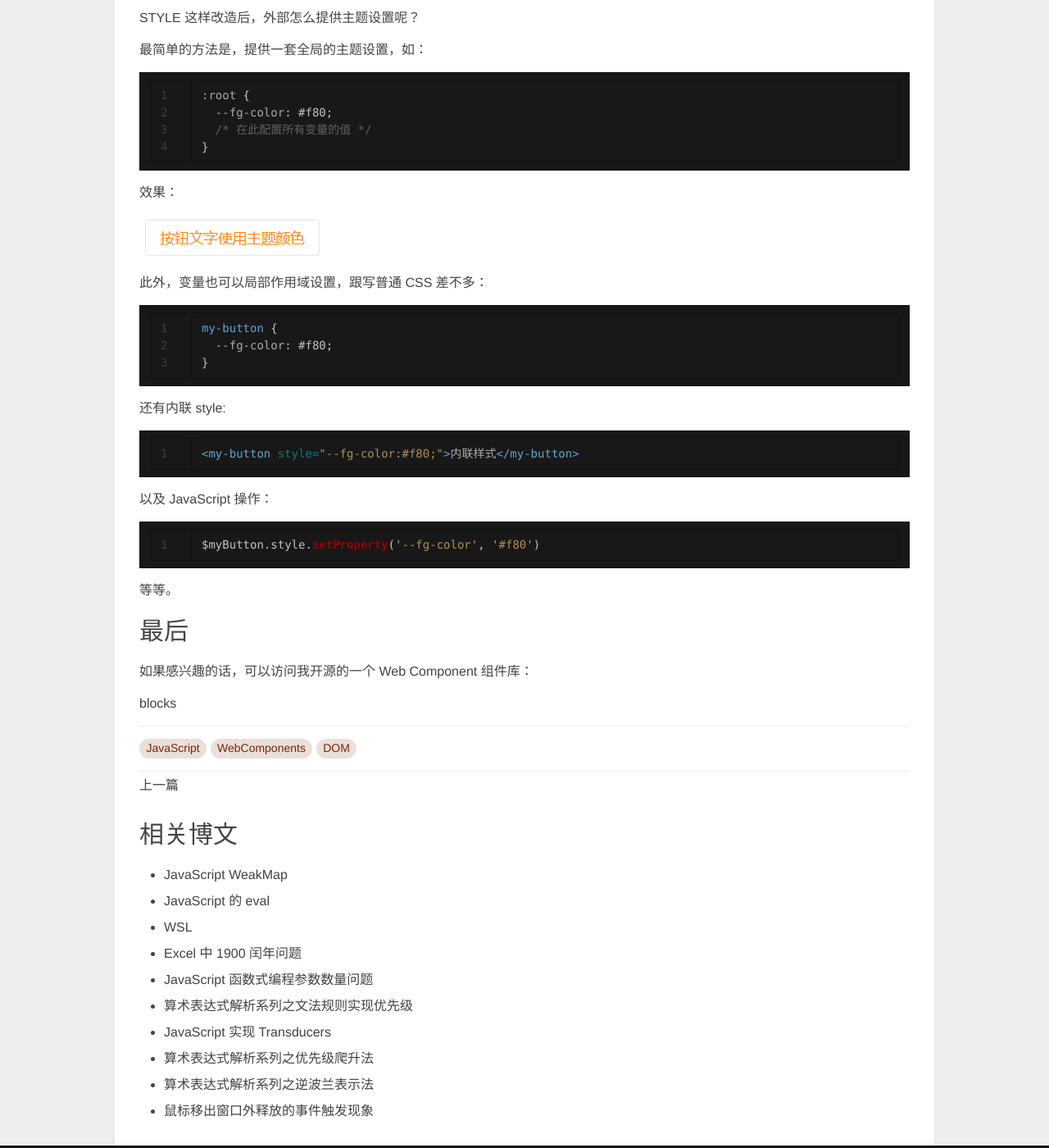
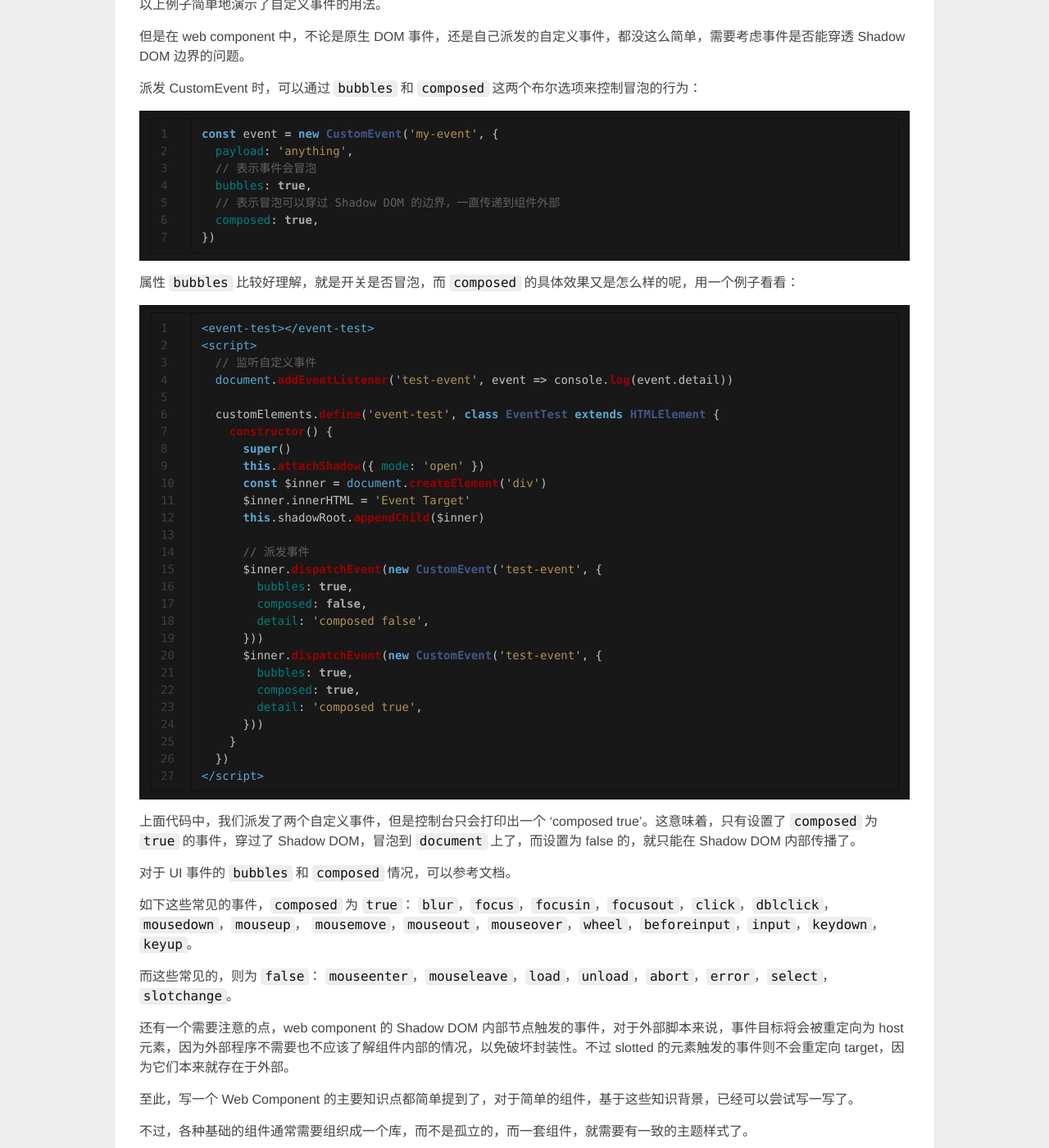
Before and after one commit to dawenci/dawenci.github.io, a Jekyll site: the page built from _posts/2019-10-16-how-to-write-a-web-component.md, in a window 1280 px wide and 1400 px high, scrolled down 9499 px. Shown: the whole window at 82% size. Built offline with Jekyll 4.4.1, drawn with Linux system fonts in a browser that asks for light colours; comment, search, counter and statistics services are not loaded; a style sheet for code colours, icons or effects is not loaded; some of the changed text lies outside the part shown.

Commit message:
Update 2019-10-16-how-to-write-a-web-component.md

````diff
--- a/_posts/2019-10-16-how-to-write-a-web-component.md
+++ b/_posts/2019-10-16-how-to-write-a-web-component.md
@@ -38,6 +38,7 @@
 
 ![](../images/2019-10-16-how-to-write-a-web-component.assets/1.png)
 
+---
 
 ## Shadow DOM
 
@@ -114,6 +115,7 @@
 
 最后，关于 `attachShadow` 的选项，也有些有用的配置，感兴趣的可以去看文档学习使用，这里只简单提下 `mode`，我们用了 `'open'` 这个值，这代表我们可以通过 JavaScript 来访问 Shadow DOM，还有个值为 `'closed'`，如果用了这个值，我们就要再组件内部自己保存对 shadow root 的引用，以便访问。
 
+---
 
 ## 生命周期钩子
 
@@ -183,6 +185,7 @@
 
 有了生命周期钩子，就可以做很多事情了，但是我们的例子比较简单，暂时先不深入使用。
 
+---
 
 ## attribute 和 property
 
@@ -210,6 +213,7 @@
 
 接下来就为我们的组件逐步新增 attribute 以及 property。
 
+---
 
 ## 使用 attribute
 
@@ -299,6 +303,7 @@
 
 之后按钮被禁用，再次怎么点击也不会有输出了。
 
+---
 
 ## 使用 property
 
@@ -406,6 +411,97 @@
 </script>
 ```
 
+至此，我们的 web component 就拥有了与外部通讯的能力，可以通过 attribute 和 property 接受外部输入。
+
+但如果想往外传递数据呢？这时候就需要借助事件机制了。
+
+---
+
+## 事件
+
+Web components 跟普通 html 元素一样，支持各种各样的 DOM 事件。
+
+除此之外，我们也可以根据需要使用 `CustomEvent` 构造各种自定义事件，并且可以通过参数中的 `detail` 属性携带各类事件数据：
+
+```js
+const event = new CustomEvent('my-event', {
+  // 用来传递数据
+  detail: { payload: 'anything' }
+})
+```
+
+构造好数据后，可以使用 `EventTarget.dispatchEvent` 进行派发：
+
+```js
+// 跟普通 DOM 事件一样，监听
+document.addEventListener('my-event', event => {
+  console.log('my-event, payload:', event.detail.payload)
+})
+
+// 派发事件
+document.dispatchEvent(event) // 打印：'my-event, payload: anything'
+```
+
+以上例子简单地演示了自定义事件的用法。
+
+但是在 web component 中，不论是原生 DOM 事件，还是自己派发的自定义事件，都没这么简单，需要考虑事件是否能穿透 Shadow DOM 边界的问题。
+
+派发 CustomEvent 时，可以通过 `bubbles` 和 `composed` 这两个布尔选项来控制冒泡的行为：
+
+```js
+const event = new CustomEvent('my-event', {
+  payload: 'anything',
+  // 表示事件会冒泡
+  bubbles: true,
+  // 表示冒泡可以穿过 Shadow DOM 的边界，一直传递到组件外部
+  composed: true,
+})
+```
+
+属性 `bubbles` 比较好理解，就是开关是否冒泡，而 `composed` 的具体效果又是怎么样的呢，用一个例子看看：
+
+```html
+<event-test></event-test>
+<script>
+  // 监听自定义事件
+  document.addEventListener('test-event', event => console.log(event.detail))
+
+  customElements.define('event-test', class EventTest extends HTMLElement {
+    constructor() {
+      super()
+      this.attachShadow({ mode: 'open' })
+      const $inner = document.createElement('div')
+      $inner.innerHTML = 'Event Target'
+      this.shadowRoot.appendChild($inner)
+
+      // 派发事件
+      $inner.dispatchEvent(new CustomEvent('test-event', {
+        bubbles: true,
+        composed: false,
+        detail: 'composed false',
+      }))
+      $inner.dispatchEvent(new CustomEvent('test-event', {
+        bubbles: true,
+        composed: true,
+        detail: 'composed true',
+      }))
+    }
+  })
+</script>
+```
+
+上面代码中，我们派发了两个自定义事件，但是控制台只会打印出一个 'composed true'。这意味着，只有设置了 `composed` 为 `true` 的事件，穿过了 Shadow DOM，冒泡到 `document` 上了，而设置为 false 的，就只能在 Shadow DOM 内部传播了。
+
+对于 UI 事件的 `bubbles` 和 `composed` 情况，可以参考[文档](https://www.w3.org/TR/uievents/)。
+
+如下这些常见的事件，`composed` 为 `true`：
+`blur`，`focus`，`focusin`，`focusout`，`click`，`dblclick`，`mousedown`，`mouseup`， `mousemove`，`mouseout`，`mouseover`，`wheel`，`beforeinput`，`input`，`keydown`，`keyup`。
+
+而这些常见的，则为 `false`：
+`mouseenter`，`mouseleave`，`load`，`unload`，`abort`，`error`，`select`，`slotchange`。
+
+还有一个需要注意的点，web component 的 Shadow DOM 内部节点触发的事件，对于外部脚本来说，事件目标将会被重定向为 host 元素，因为外部程序不需要也不应该了解组件内部的情况，以免破坏封装性。不过 slotted 的元素触发的事件则不会重定向 target，因为它们本来就存在于外部。
+
 至此，写一个 Web Component 的主要知识点都简单提到了，对于简单的组件，基于这些知识背景，已经可以尝试写一写了。
 
 不过，各种基础的组件通常需要组织成一个库，而不是孤立的，而一套组件，就需要有一致的主题样式了。
````
